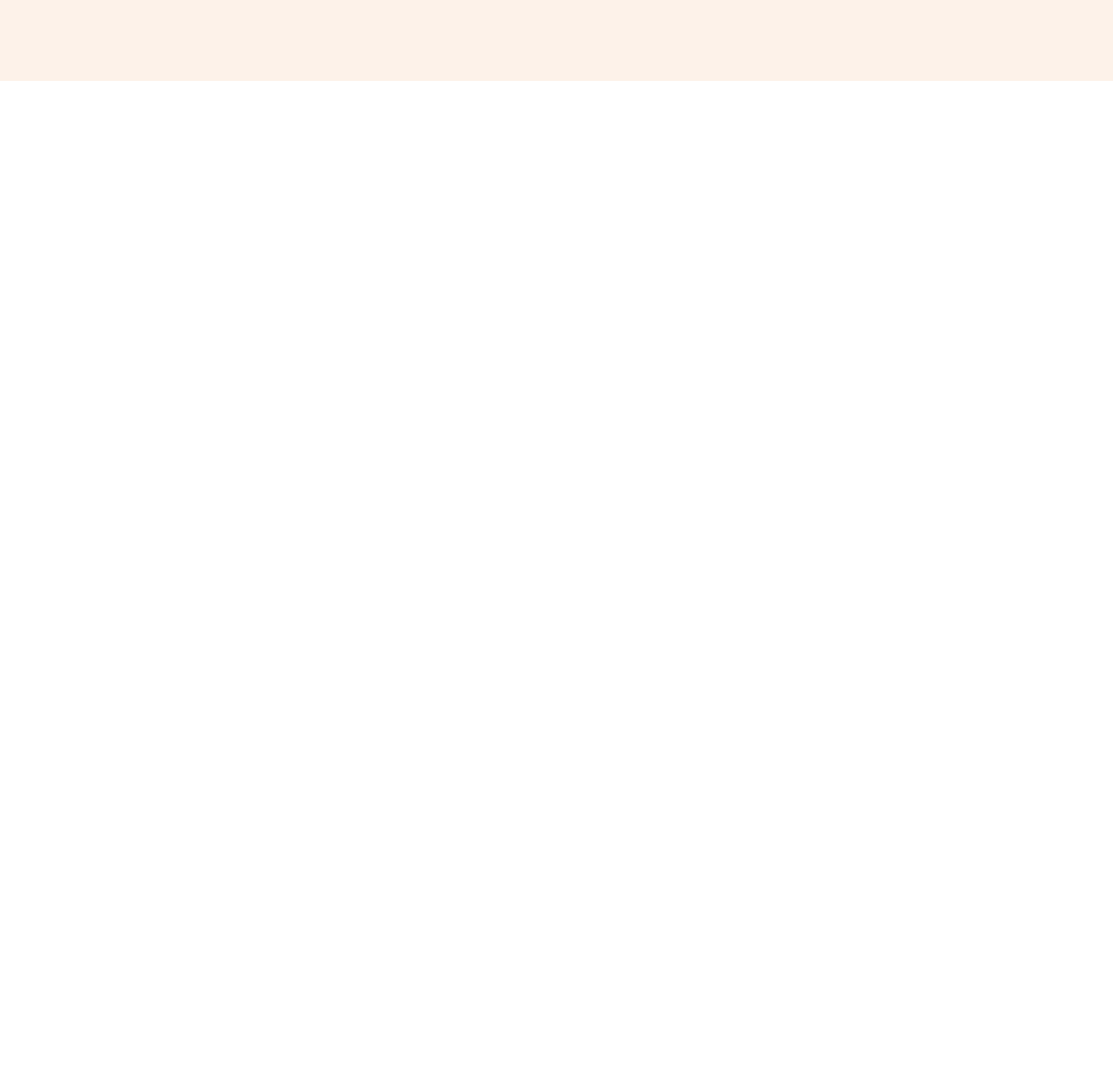
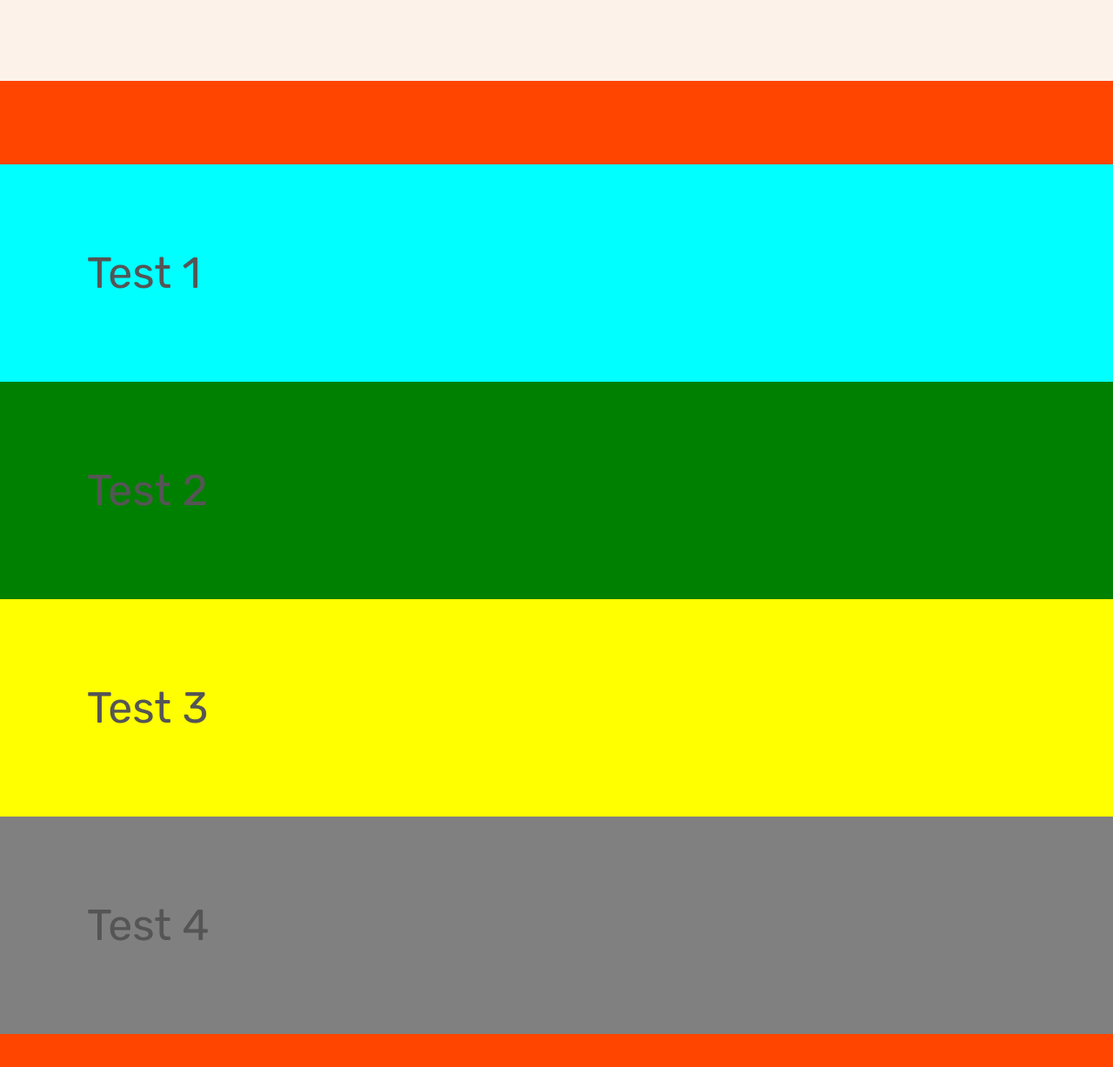
Before and after one commit to Pro100-Almaz/omnifood, a plain HTML site: page index.html in a window 1280 px wide. Shown: the part 661-1888 px from the top of the page at 87% size. Before the commit the page ends 800 px from the top, so only its background shows below. Drawn offline with Linux system fonts and the light colour scheme.

Commit message:
feat: add section-how of main page

```diff
--- a/css/style.css
+++ b/css/style.css
@@ -213,3 +213,29 @@ body {
   color: #cf711f;
   font-weight: 700;
 }
+
+/*************************************/
+/* HOW IT WORKS SECTION*/
+/*************************************/
+.section-how {
+  padding: 9.6rem 0;
+  background-color: orangered;
+}
+
+.section-how div {
+  padding: 100px;
+  font-size: 50px;
+}
+
+.section-how div:nth-child(1) {
+  background-color: aqua;
+}
+.section-how div:nth-child(2) {
+  background-color: green;
+}
+.section-how div:nth-child(3) {
+  background-color: yellow;
+}
+.section-how div:nth-child(4) {
+  background-color: gray;
+}
--- a/index.html
+++ b/index.html
@@ -63,6 +63,12 @@
           </div>
         </div>
       </section>
+      <section class="section-how">
+        <div>Test 1</div>
+        <div>Test 2</div>
+        <div>Test 3</div>
+        <div>Test 4</div>
+      </section>
     </main>
   </body>
 </html>
```
